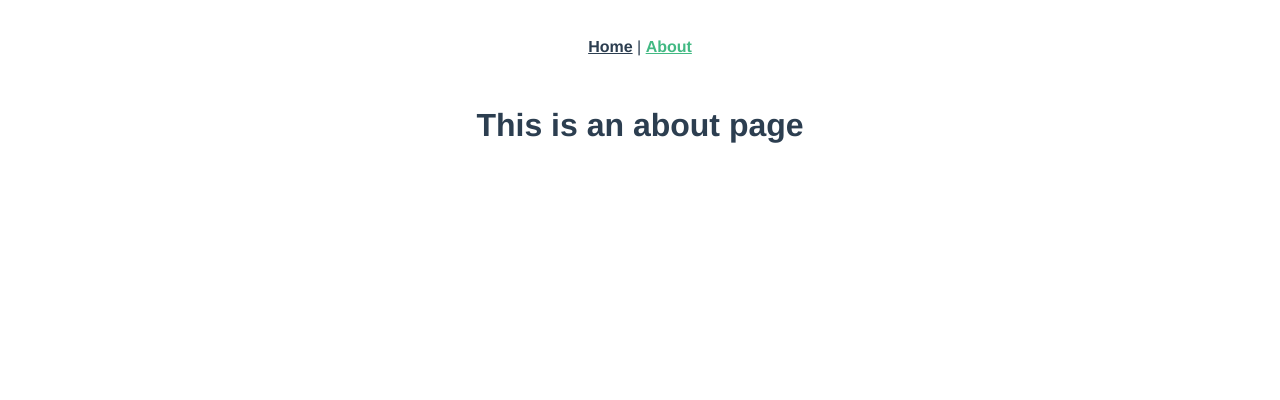
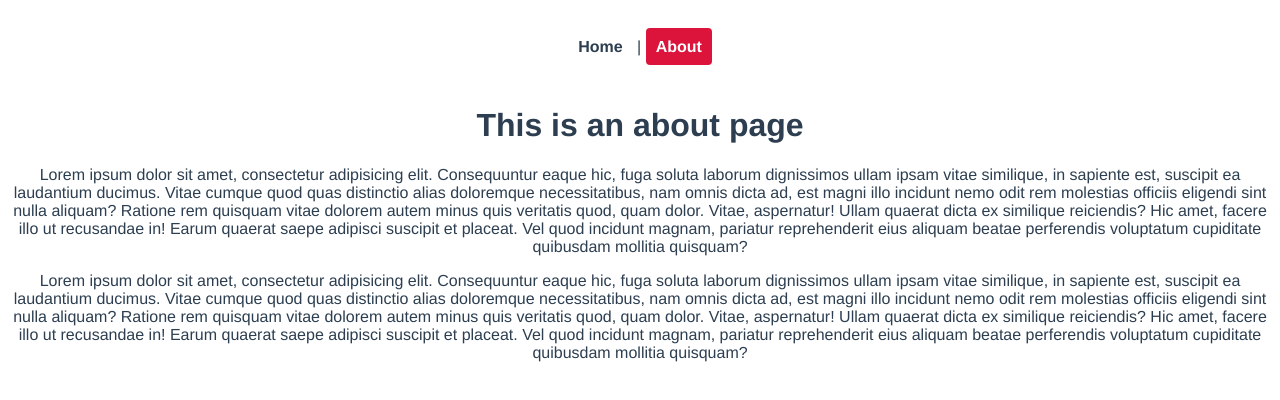
Before and after one commit to kitOl/ninja-jobs, a Vue app: page /about in a window 1280 px wide. Shown: the top 400 px of the page. Built offline with nearby package versions, Linux system fonts and the light colour scheme.

Commit message:
Add basic files

```diff
--- a/package.json
+++ b/package.json
@@ -8,6 +8,7 @@
   },
   "dependencies": {
     "core-js": "^3.8.3",
+    "ninja-jobs": "file:",
     "vue": "^3.2.13",
     "vue-router": "^4.0.3"
   },
--- a/src/App.vue
+++ b/src/App.vue
@@ -1,9 +1,9 @@
 <template>
   <nav>
     <router-link to="/">Home</router-link> |
-    <router-link to="/about">About</router-link>
+    <router-link :to="{ name: 'About' }">About</router-link>
   </nav>
-  <router-view/>
+  <router-view />
 </template>
 
 <style>
@@ -22,9 +22,13 @@ nav {
 nav a {
   font-weight: bold;
   color: #2c3e50;
+  text-decoration: none;
+  padding: 10px;
+  border-radius: 4px;
 }
 
 nav a.router-link-exact-active {
-  color: #42b983;
+  color: white;
+  background: crimson;
 }
 </style>
--- a/src/components/HelloWorld.vue
+++ /dev/null
@@ -1,58 +0,0 @@
-<template>
-  <div class="hello">
-    <h1>{{ msg }}</h1>
-    <p>
-      For a guide and recipes on how to configure / customize this project,<br>
-      check out the
-      <a href="https://cli.vuejs.org" target="_blank" rel="noopener">vue-cli documentation</a>.
-    </p>
-    <h3>Installed CLI Plugins</h3>
-    <ul>
-      <li><a href="https://github.com/vuejs/vue-cli/tree/dev/packages/%40vue/cli-plugin-babel" target="_blank" rel="noopener">babel</a></li>
-      <li><a href="https://github.com/vuejs/vue-cli/tree/dev/packages/%40vue/cli-plugin-router" target="_blank" rel="noopener">router</a></li>
-    </ul>
-    <h3>Essential Links</h3>
-    <ul>
-      <li><a href="https://vuejs.org" target="_blank" rel="noopener">Core Docs</a></li>
-      <li><a href="https://forum.vuejs.org" target="_blank" rel="noopener">Forum</a></li>
-      <li><a href="https://chat.vuejs.org" target="_blank" rel="noopener">Community Chat</a></li>
-      <li><a href="https://twitter.com/vuejs" target="_blank" rel="noopener">Twitter</a></li>
-      <li><a href="https://news.vuejs.org" target="_blank" rel="noopener">News</a></li>
-    </ul>
-    <h3>Ecosystem</h3>
-    <ul>
-      <li><a href="https://router.vuejs.org" target="_blank" rel="noopener">vue-router</a></li>
-      <li><a href="https://vuex.vuejs.org" target="_blank" rel="noopener">vuex</a></li>
-      <li><a href="https://github.com/vuejs/vue-devtools#vue-devtools" target="_blank" rel="noopener">vue-devtools</a></li>
-      <li><a href="https://vue-loader.vuejs.org" target="_blank" rel="noopener">vue-loader</a></li>
-      <li><a href="https://github.com/vuejs/awesome-vue" target="_blank" rel="noopener">awesome-vue</a></li>
-    </ul>
-  </div>
-</template>
-
-<script>
-export default {
-  name: 'HelloWorld',
-  props: {
-    msg: String
-  }
-}
-</script>
-
-<!-- Add "scoped" attribute to limit CSS to this component only -->
-<style scoped>
-h3 {
-  margin: 40px 0 0;
-}
-ul {
-  list-style-type: none;
-  padding: 0;
-}
-li {
-  display: inline-block;
-  margin: 0 10px;
-}
-a {
-  color: #42b983;
-}
-</style>
--- a/src/router/index.js
+++ b/src/router/index.js
@@ -1,25 +1,26 @@
-import { createRouter, createWebHistory } from 'vue-router'
-import HomeView from '../views/HomeView.vue'
+import { createRouter, createWebHistory } from 'vue-router';
+import HomeView from '../views/HomeView.vue';
+import AboutView from '../views/AboutView.vue';
 
 const routes = [
   {
     path: '/',
-    name: 'home',
-    component: HomeView
+    name: 'Home',
+    component: HomeView,
   },
   {
     path: '/about',
-    name: 'about',
+    name: 'About',
     // route level code-splitting
     // this generates a separate chunk (about.[hash].js) for this route
     // which is lazy-loaded when the route is visited.
-    component: () => import(/* webpackChunkName: "about" */ '../views/AboutView.vue')
-  }
-]
+    component: AboutView,
+  },
+];
 
 const router = createRouter({
   history: createWebHistory(process.env.BASE_URL),
-  routes
-})
+  routes,
+});
 
-export default router
+export default router;
--- a/src/views/AboutView.vue
+++ b/src/views/AboutView.vue
@@ -1,5 +1,31 @@
 <template>
   <div class="about">
     <h1>This is an about page</h1>
+    <p>
+      Lorem ipsum dolor sit amet, consectetur adipisicing elit. Consequuntur
+      eaque hic, fuga soluta laborum dignissimos ullam ipsam vitae similique, in
+      sapiente est, suscipit ea laudantium ducimus. Vitae cumque quod quas
+      distinctio alias doloremque necessitatibus, nam omnis dicta ad, est magni
+      illo incidunt nemo odit rem molestias officiis eligendi sint nulla
+      aliquam? Ratione rem quisquam vitae dolorem autem minus quis veritatis
+      quod, quam dolor. Vitae, aspernatur! Ullam quaerat dicta ex similique
+      reiciendis? Hic amet, facere illo ut recusandae in! Earum quaerat saepe
+      adipisci suscipit et placeat. Vel quod incidunt magnam, pariatur
+      reprehenderit eius aliquam beatae perferendis voluptatum cupiditate
+      quibusdam mollitia quisquam?
+    </p>
+    <p>
+      Lorem ipsum dolor sit amet, consectetur adipisicing elit. Consequuntur
+      eaque hic, fuga soluta laborum dignissimos ullam ipsam vitae similique, in
+      sapiente est, suscipit ea laudantium ducimus. Vitae cumque quod quas
+      distinctio alias doloremque necessitatibus, nam omnis dicta ad, est magni
+      illo incidunt nemo odit rem molestias officiis eligendi sint nulla
+      aliquam? Ratione rem quisquam vitae dolorem autem minus quis veritatis
+      quod, quam dolor. Vitae, aspernatur! Ullam quaerat dicta ex similique
+      reiciendis? Hic amet, facere illo ut recusandae in! Earum quaerat saepe
+      adipisci suscipit et placeat. Vel quod incidunt magnam, pariatur
+      reprehenderit eius aliquam beatae perferendis voluptatum cupiditate
+      quibusdam mollitia quisquam?
+    </p>
   </div>
 </template>
--- a/src/views/HomeView.vue
+++ b/src/views/HomeView.vue
@@ -1,18 +1,41 @@
 <template>
   <div class="home">
-    <img alt="Vue logo" src="../assets/logo.png">
-    <HelloWorld msg="Welcome to Your Vue.js App"/>
+    <h1>Homepage</h1>
+    <p>
+      Lorem ipsum dolor, sit amet consectetur adipisicing elit. Velit incidunt
+      quos veniam libero cupiditate repellendus officiis ex, voluptas nam
+      doloribus temporibus natus corrupti aliquid commodi expedita aliquam modi
+      nihil iusto quasi pariatur perferendis. Numquam minima nostrum esse
+      asperiores repudiandae eum aspernatur a iusto optio ea qui, autem dolor
+      delectus magni voluptates velit minus, et repellat. Fugit animi illo iure
+      temporibus dicta vero obcaecati incidunt? Repudiandae beatae, illo totam
+      ab ea, quam dolorem vero vitae soluta veniam incidunt nobis necessitatibus
+      in aliquid consequuntur, natus voluptatibus iure nesciunt aperiam officiis
+      labore. Eaque reprehenderit labore officia quae esse quisquam hic, quam
+      nesciunt! Numquam?
+    </p>
+
+    <p>
+      Lorem ipsum dolor, sit amet consectetur adipisicing elit. Velit incidunt
+      quos veniam libero cupiditate repellendus officiis ex, voluptas nam
+      doloribus temporibus natus corrupti aliquid commodi expedita aliquam modi
+      nihil iusto quasi pariatur perferendis. Numquam minima nostrum esse
+      asperiores repudiandae eum aspernatur a iusto optio ea qui, autem dolor
+      delectus magni voluptates velit minus, et repellat. Fugit animi illo iure
+      temporibus dicta vero obcaecati incidunt? Repudiandae beatae, illo totam
+      ab ea, quam dolorem vero vitae soluta veniam incidunt nobis necessitatibus
+      in aliquid consequuntur, natus voluptatibus iure nesciunt aperiam officiis
+      labore. Eaque reprehenderit labore officia quae esse quisquam hic, quam
+      nesciunt! Numquam?
+    </p>
   </div>
 </template>
 
 <script>
 // @ is an alias to /src
-import HelloWorld from '@/components/HelloWorld.vue'
 
 export default {
   name: 'HomeView',
-  components: {
-    HelloWorld
-  }
-}
+  components: {},
+};
 </script>
```
Also changed, not shown: 1 other file (tests, documents, lock files or other folders).
